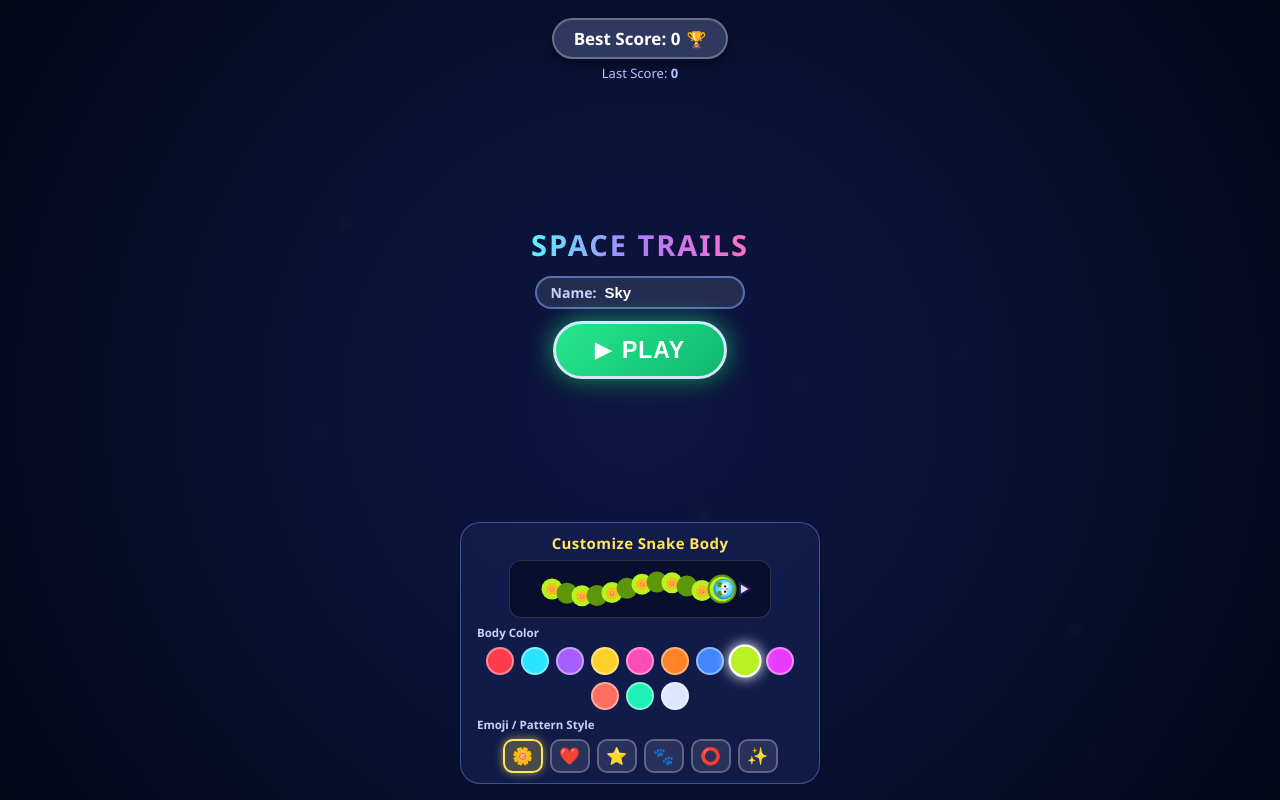
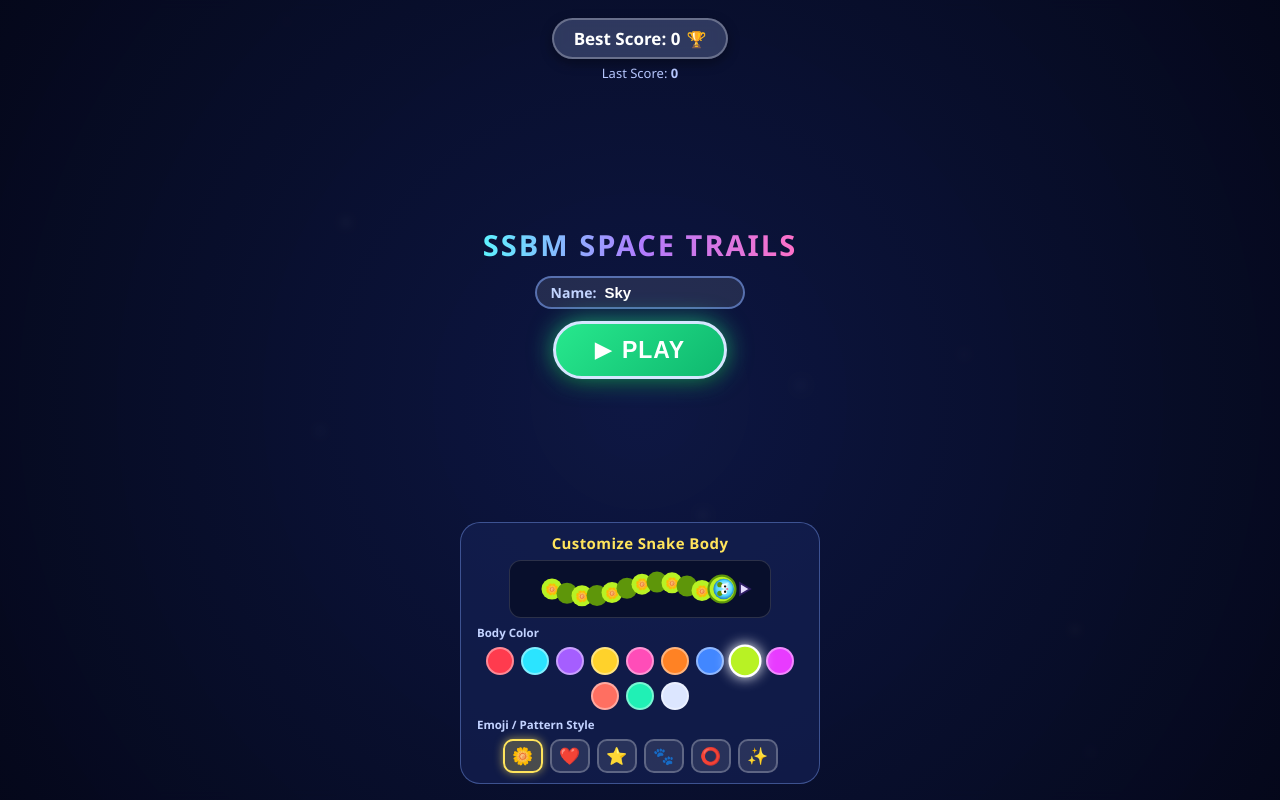
Before and after one commit to ssbm01/Snake_game.ssbm, a plain HTML site: page index.html in a window 1280 px wide. Drawn offline with Linux system fonts and the light colour scheme.

Commit message:
Change game title in index.html
Updated game title from 'SPACE TRAILS' to 'SSBM SPACE TRAILS'.

```diff
--- a/index.html
+++ b/index.html
@@ -58,7 +58,7 @@
 
     <!-- Center Play & Name -->
     <div class="start-center">
-      <h1 class="game-title">SPACE TRAILS</h1>
+      <h1 class="game-title">SSBM SPACE TRAILS</h1>
       <div class="name-row">
         <label for="playerNameInput" class="name-label">Name:</label>
         <input type="text" id="playerNameInput" maxlength="10" placeholder="Enter name" />
```
